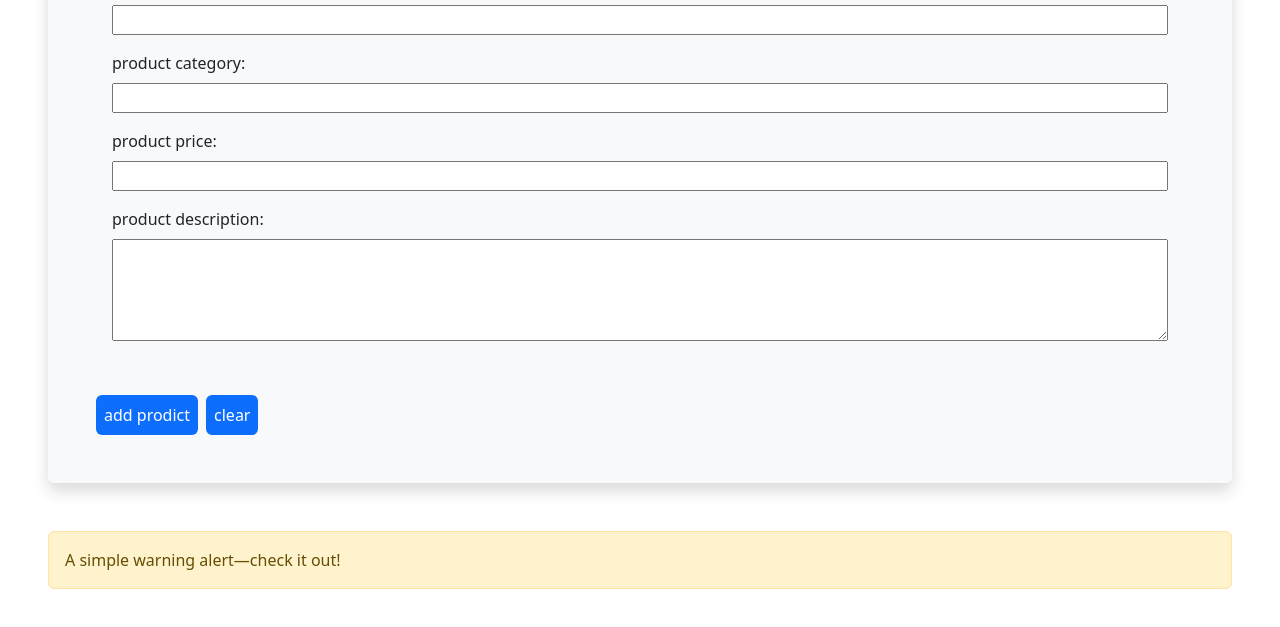
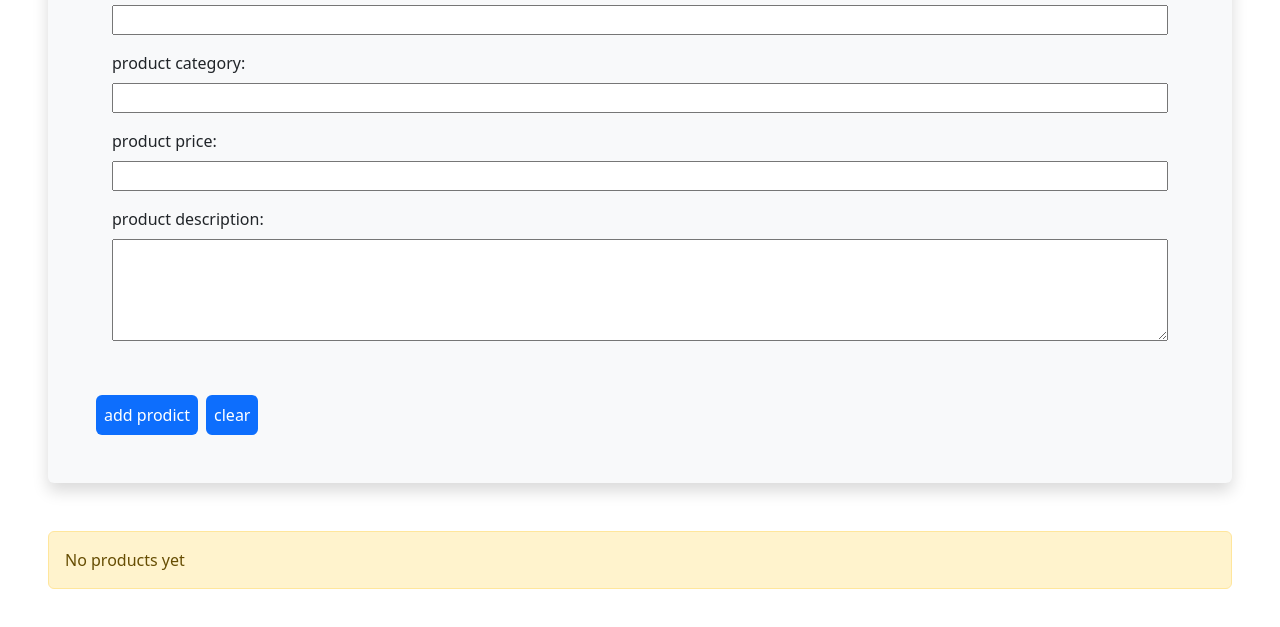
Before and after one commit to haneenakram/CRUD-System, a plain HTML site: page index.html in a window 1280 px wide. Shown: the part 195-822 px from the top of the page. Drawn offline with nearby package versions, Linux system fonts and the light colour scheme.

Commit message:
edited on index

```diff
--- a/index.html
+++ b/index.html
@@ -47,7 +47,7 @@
         </div>
     </div>
 <div class="alert alert-warning m-5 d-block" id="warningmsg" role="alert">
-    A simple warning alert—check it out!
+    No products yet
 </div>
 
 <div id="product-table-container" class="w-75 mx-auto my-5 d-none">
```
